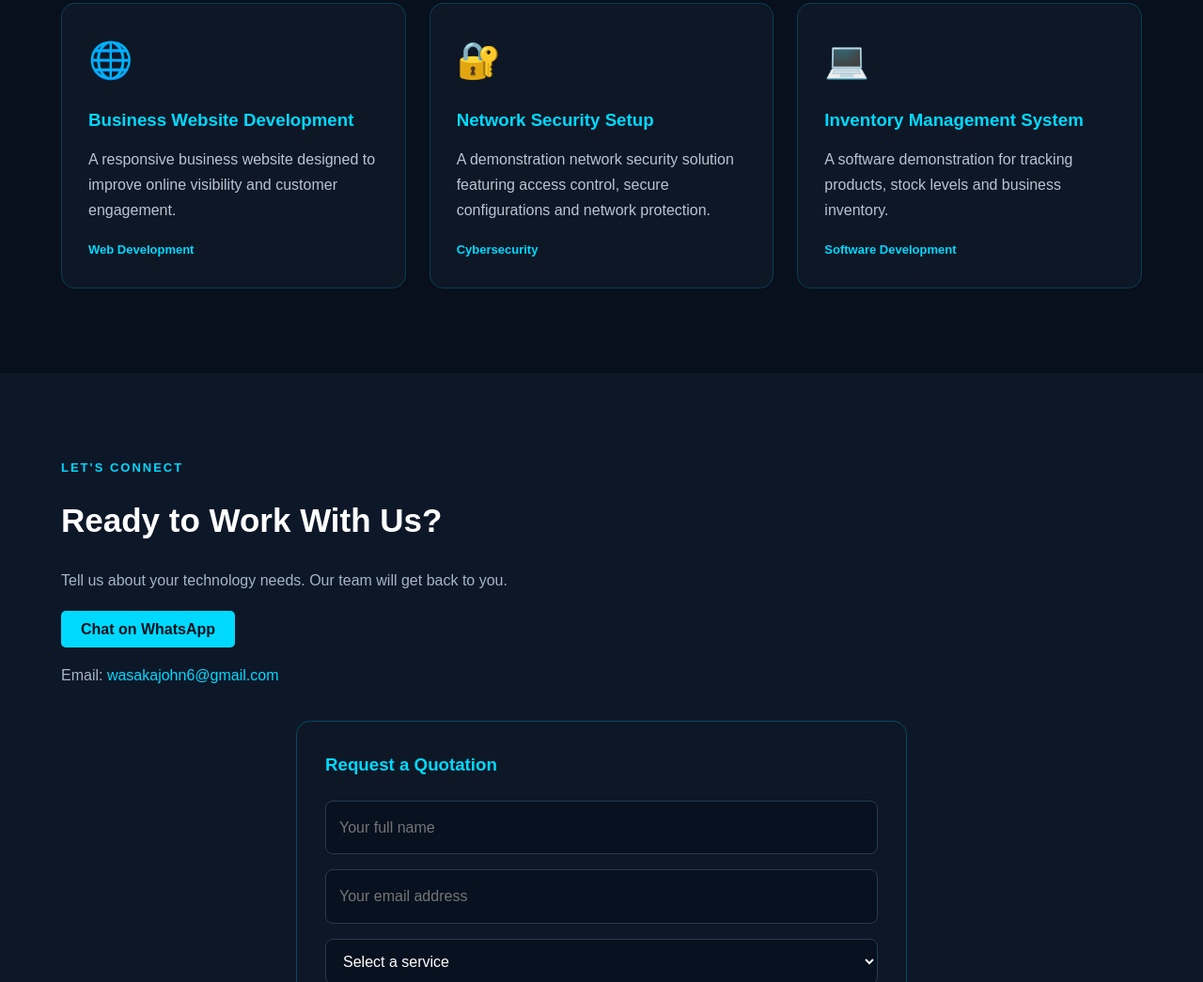
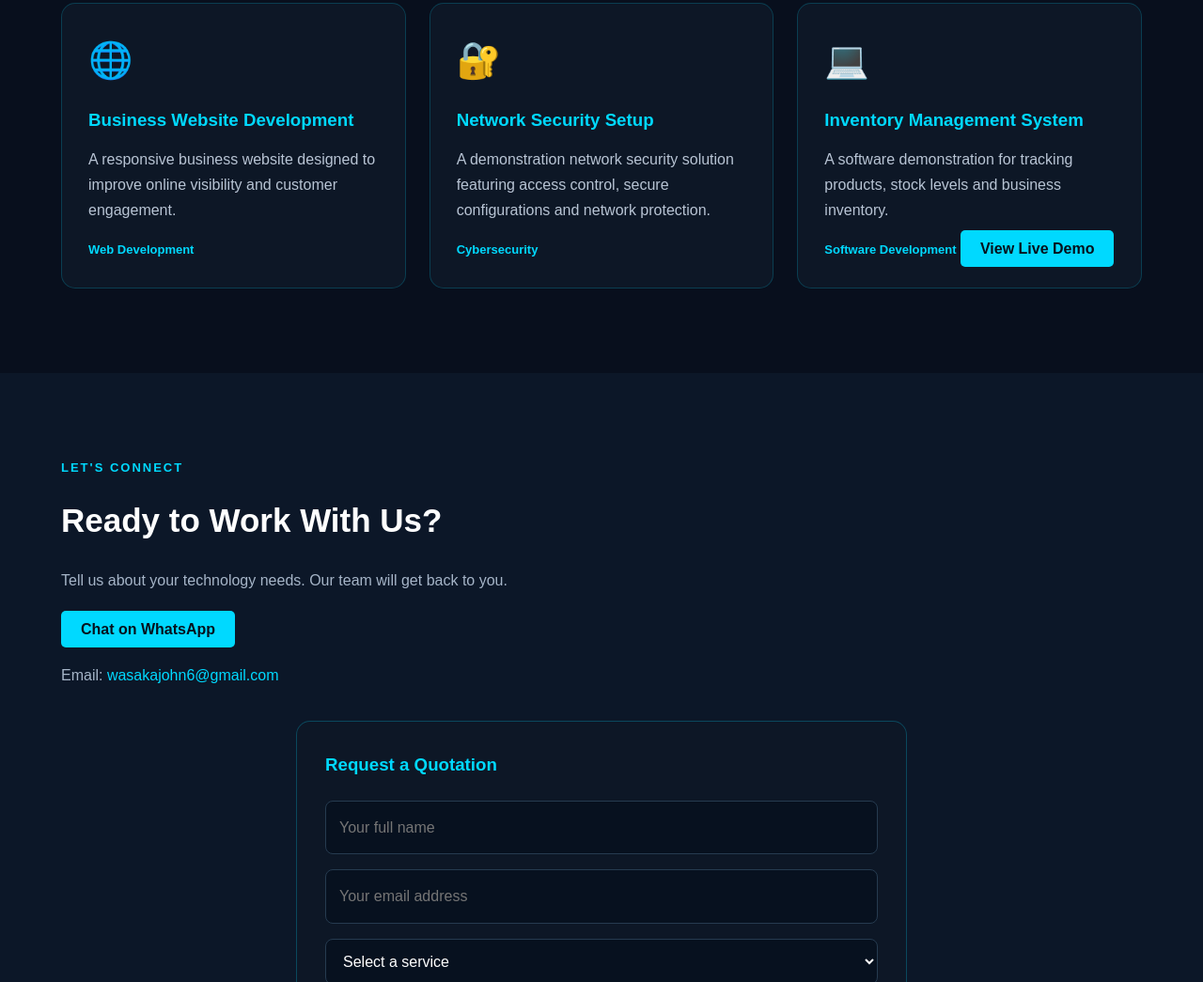
Before and after one commit to wasakajohn6-tech/JL-SecureHub-Portfolio, a plain HTML site: page index.html in a window 1280 px wide. Shown: the part 1929-2974 px from the top of the page at 94% size. Drawn offline with Linux system fonts and the light colour scheme.

Commit message:
Add inventory system live demo button

```diff
--- a/index.html
+++ b/index.html
@@ -141,7 +141,14 @@
         <div class="project-icon">💻</div>
         <h3>Inventory Management System</h3>
         <p>A software demonstration for tracking products, stock levels and business inventory.</p>
-        <span>Software Development</span>
+                <span>Software Development</span>
+
+        <a href="https://wasakajohn6-tech.github.io/JL-SecureHub-Portfolio/inventory-management/"
+           class="primary-btn"
+           target="_blank"
+           rel="noopener">
+            View Live Demo
+        </a>
     </div>
 
 </div>
```
